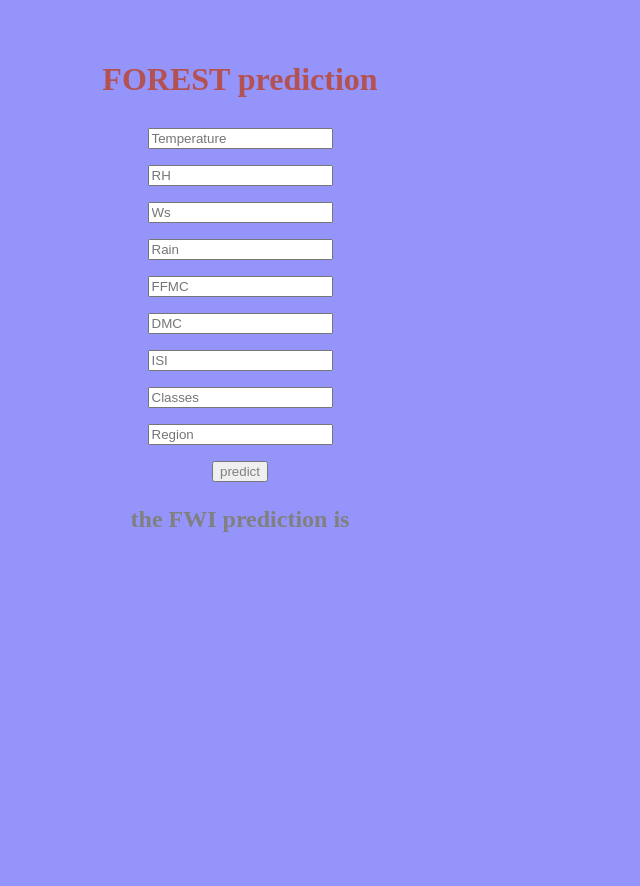
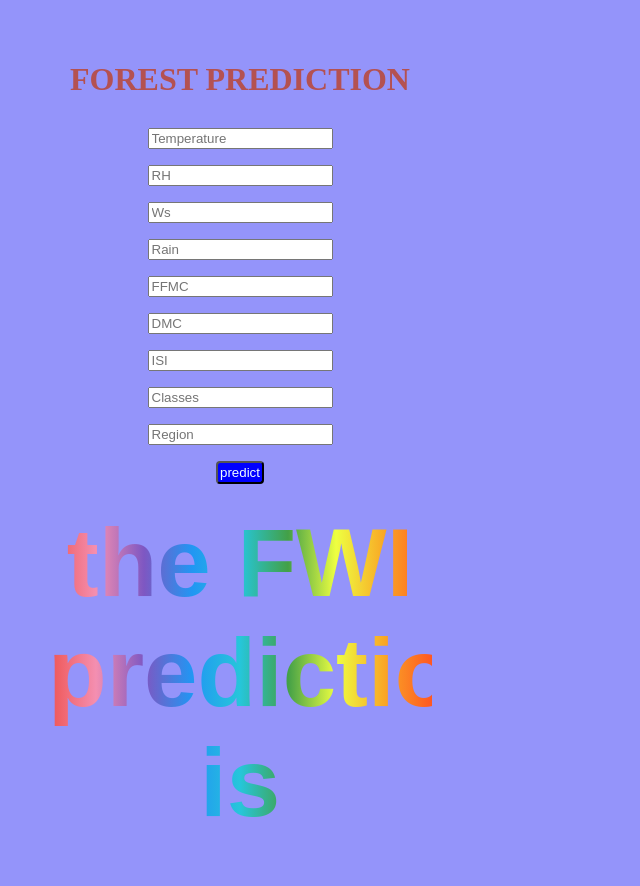
Before and after one commit to RahulSahani734/forest_projects, a Flask app: page /predictdata in a window 1280 px wide. Shown: the whole page, without its empty margins (0-640 px from the left). Before the commit the page ends 532 px from the top, so only its background shows below. Run offline with Flask 3, Linux system fonts and the light colour scheme; parts of the project's set-up code (start-up, migrations or seed data) failed here and were passed over.

Commit message:
style change

```diff
--- a/templates/index.html
+++ b/templates/index.html
@@ -1,29 +1,53 @@
 <html>
 <style>
-        body{
+    body {
         background-color: rgb(148, 148, 250);
         margin: 0;
         padding: 0;
     }
-        .login{
+
+    .login {
         text-align: center;
         padding: 20px;
         margin: 20px;
         width: 400px;
     }
 
-        h2,button,input{
+    input {
         margin: 8px;
         color: grey;
     }
 
+    button {
+        margin: 8px;
+        background-color: blue;
+        color: azure;
+        border-radius: 4px;
+        padding: 2px;
+        border-color: black;
+        cursor: pointer;
+    }
 
+    button:hover {
+        background-color: orange;
+        color: black;
+    }
+
+    h2 {
+        margin: 8px;
+        font-family: sans-serif;
+        font-size: 6rem;
+        background: linear-gradient(to right, #ef5350, #f48fb1, #7e57c2, #2196f3, #26c6da, #43a047, #eeff41, #f9a825, #ff5722);
+        -webkit-background-clip: text;
+        -webkit-text-fill-color: transparent;
+    }
 </style>
+
 <body>
 
     <div class="login">
 
-            <h1 style="color: rgb(180, 81, 81);"> FOREST prediction</h1>
+        <h1 style="color: rgb(180, 81, 81);"> FOREST PREDICTION</h1>
 
         <!-- Main input for reciving quary to our ML -->
         <form action="{{url_for('predict_datapoint')}}" method="post">
@@ -37,10 +61,11 @@
             <input type="text" name="Classes" placeholder="Classes" required="Classes" /><br>
             <input type="text" name="Region" placeholder="Region" required="Region" /><br>
 
-                <button type = "submit" class="btn btn-primary btn-block btn-large">predict</button>
+            <button type="submit" class="btn btn-primary btn-block btn-large">predict</button>
         </form>
         <h2> the FWI prediction is {{result}}</h2>
     </div>
 
 </body>
+
 </html>
```
Lines whose indentation alone changed are shown as unchanged.
